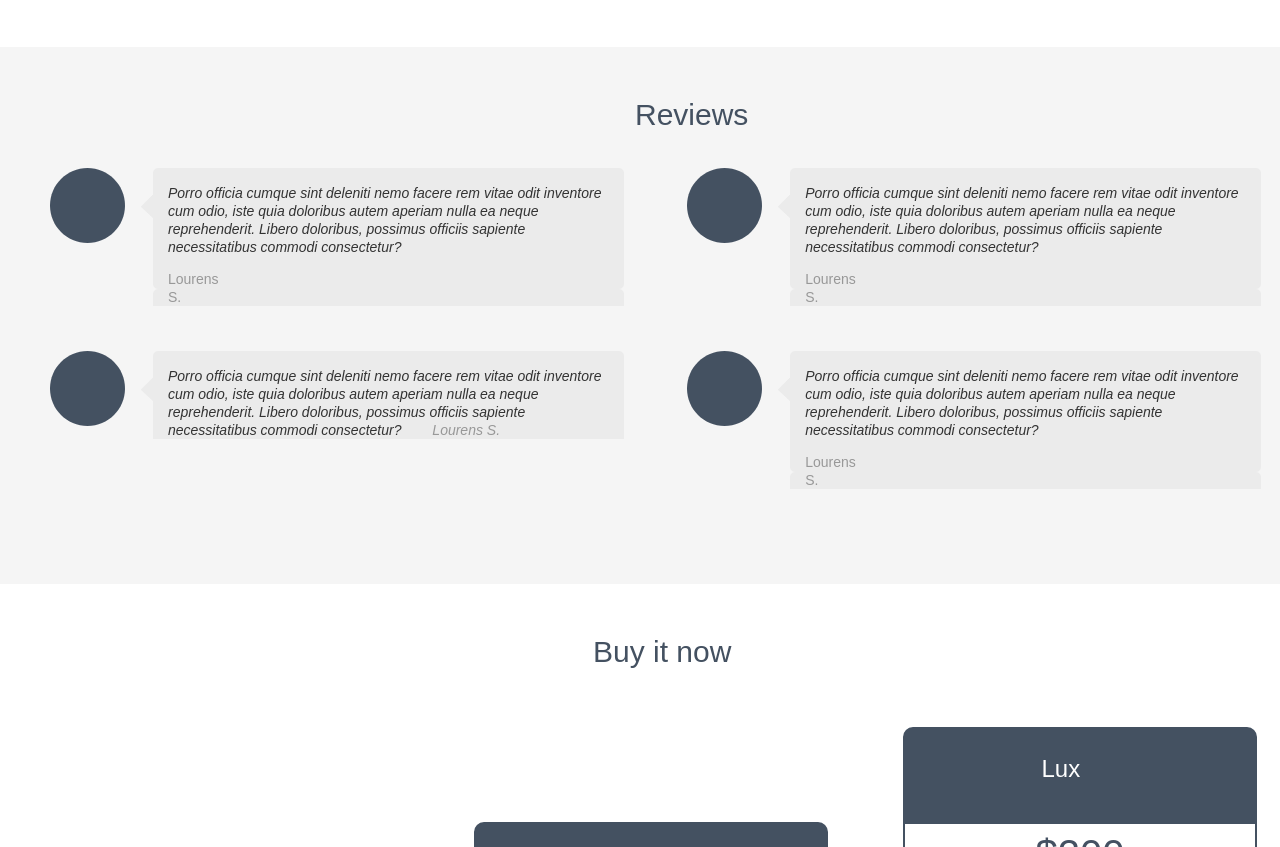
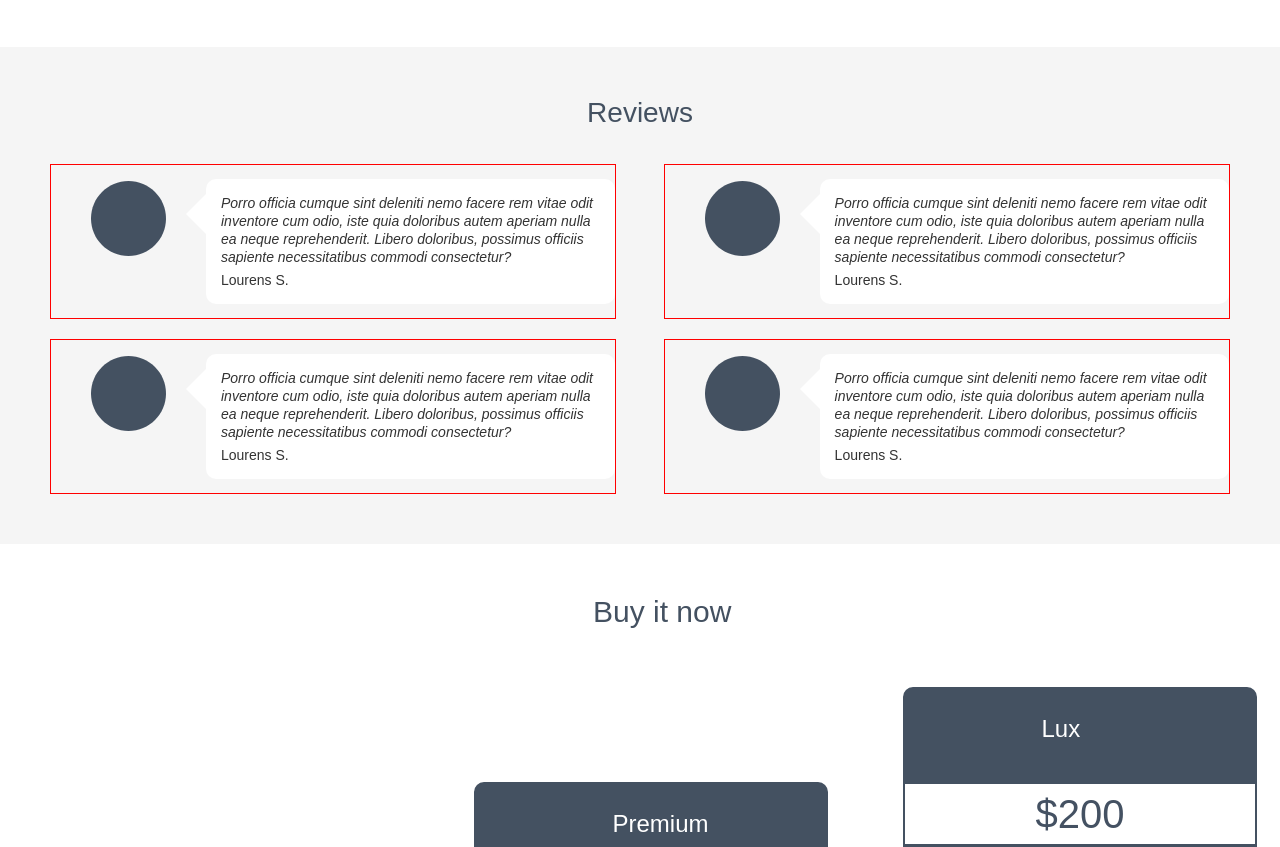
Before and after one commit to Deepmarik/my_project_hub, a plain HTML site: page index.html in a window 1280 px wide. Shown: the part 1645-2492 px from the top of the page. Drawn offline with Linux system fonts and the light colour scheme.

Commit message:
changed section Rewievs index.html and style.css

```diff
--- a/css/style.css
+++ b/css/style.css
@@ -278,59 +278,83 @@ details[open] .dignity-pic::after {
     margin: 10px 0 0 0;
 }
 
-.section-reviews {
+.reviews {
     width: 100%;
     background-color: #f5f5f5;
+    display: flex;
+    flex-direction: row;
+    flex-wrap: wrap;
+    justify-content: space-between;
+    padding-bottom: 30px;
+
 }
 
-.section-reviews:after {
-    content: " ";
+.reviews-title {
+    /* Style for "Reviews" */
+    width: 100%;
+
     display: block;
-    width: 100%;
-    clear: both;
+    text-align: center;
+    margin: 0px 0 35px 0;
+    font-size: 28px;
+    color: #445161;
 }
 
-.section-reviews-title {
-    /* Style for "Reviews" */
-    width: 111px;
-    /*height: 22px;*/
-    color: #445161;
-    font-size: 30px;
-    font-weight: 400;
-    line-height: 36px;
-    padding: 0 0 0 585px;
+
+.rewievs-article-item {
+    width: 48%;
+    border: 1px solid red;
+    box-sizing: border-box;
+    margin: 0 0 20px 0;
+    display: flex;
+    justify-content: space-between;
 }
 
-.reviews-wrp-left {
-    width: 46%;
-    float: left;
-}
-
-.rewievs-figure {
-    margin: 35px 0 45px 0;
-}
+.figure-rewievs-pic {}
 
 .rewievs-pic {
     display: block;
-    float: left;
+    /*    float: left;*/
 }
 
-.rewievs-figcaption {
-    margin-left: 91px;
-    background-image: url(/img/bg_review.png);
-    width: 483px;
-}
 
-.rewievs-figcaption-text {
-    /* Style for "Porro offi" */
-    width: 436px;
+.rewievs-item-text {
+    width: 80%;
     color: #333333;
     font-style: italic;
     font-size: 14px;
     font-weight: 400;
     line-height: 18px;
-    padding: 16px 20px 0px 27px;
+    padding: 15px;
+    background-color: #fff;
+    box-sizing: border-box;
+    border-radius: 10px;
+    position: relative;
 }
+
+.rewievs-item-text:before {
+    content: " ";
+    border: 20px solid transparent;
+    border-right: 20px solid #fff;
+    display: block;
+    position: absolute;
+    top: 15px;
+    left: -40px;
+}
+
+.rewievs-items-autor {
+    display: block;
+    margin: 5px 0 0 0;
+    font-style: normal;
+}
+
+.rewievs-figcaption {
+    margin-left: 91px;
+    /*    background-image: url(/img/bg_review.png);*/
+    width: 483px;
+}
+
+
 
 .rewievs-figcaption-autor {
     /* Style for "Lourens S." */
@@ -340,11 +364,6 @@ details[open] .dignity-pic::after {
     font-weight: 400;
     line-height: 18px;
     padding-left: 27px;
-}
-
-.reviews-wrp-right {
-    width: 46%;
-    float: right;
 }
 
 .section-buy-it-now {
--- a/index.html
+++ b/index.html
@@ -102,41 +102,42 @@
                     </figcaption>
                 </figure>
         </section>
-        <section class="section-reviews padding-site">
-            <span class="section-reviews-title">Reviews</span>
-            <div class="reviews-wrp-left">
-                <figure class="rewievs-figure">
-                    <img class="rewievs-pic" src="/img/userpic.png" alt="photo" height="75">
-                    <figcaption class="rewievs-figcaption"><span class="figcaption-title"></span>
-                        <p class="rewievs-figcaption-text">Porro officia cumque sint deleniti nemo facere rem vitae odit inventore cum odio, iste quia doloribus autem aperiam nulla ea neque reprehenderit. Libero doloribus, possimus officiis sapiente necessitatibus commodi consectetur?</p>
-                        <p class="rewievs-figcaption-autor">Lourens S.</p>
-                    </figcaption>
-                </figure>
-                <figure class="rewievs-figure">
-                    <img class="rewievs-pic" src="/img/userpic.png" alt="photo" height="75">
-                    <figcaption class="rewievs-figcaption"><span class="figcaption-title"></span>
-                        <p class="rewievs-figcaption-text">Porro officia cumque sint deleniti nemo facere rem vitae odit inventore cum odio, iste quia doloribus autem aperiam nulla ea neque reprehenderit. Libero doloribus, possimus officiis sapiente necessitatibus commodi consectetur?
-                            <span class="rewievs-figcaption-autor">Lourens S.</span></p>
-                    </figcaption>
-                </figure>
-            </div>
-            <div class="reviews-wrp-right">
-                <figure class="rewievs-figure">
-                    <img class="rewievs-pic" src="/img/userpic.png" alt="photo" height="75">
-                    <figcaption class="rewievs-figcaption"><span class="figcaption-title"></span>
-                        <p class="rewievs-figcaption-text">Porro officia cumque sint deleniti nemo facere rem vitae odit inventore cum odio, iste quia doloribus autem aperiam nulla ea neque reprehenderit. Libero doloribus, possimus officiis sapiente necessitatibus commodi consectetur?</p>
-                        <p class="rewievs-figcaption-autor">Lourens S.</p>
-                    </figcaption>
-                </figure>
-                <figure class="rewievs-figure">
-                    <img class="rewievs-pic" src="/img/userpic.png" alt="photo" height="75">
-                    <figcaption class="rewievs-figcaption"><span class="figcaption-title"></span>
-                        <p class="rewievs-figcaption-text">Porro officia cumque sint deleniti nemo facere rem vitae odit inventore cum odio, iste quia doloribus autem aperiam nulla ea neque reprehenderit. Libero doloribus, possimus officiis sapiente necessitatibus commodi consectetur?</p>
-                        <p class="rewievs-figcaption-autor">Lourens S.</p>
-                    </figcaption>
-                </figure>
-            </div>
+<!--                       Section Reviews-->
+        <section class="reviews padding-site">
+            <span class="reviews-title">Reviews</span>
+
+                <article class="rewievs-article-item">
+                   <figure class="figure-rewievs-pic"> <img class="rewievs-pic" src="/img/userpic.png" alt="photo" height="75"></figure>
+
+                        <p class="rewievs-item-text">Porro officia cumque sint deleniti nemo facere rem vitae odit inventore cum odio, iste quia doloribus autem aperiam nulla ea neque reprehenderit. Libero doloribus, possimus officiis sapiente necessitatibus commodi consectetur?
+                        <span class="rewievs-items-autor">Lourens S.</span></p>
+
+                </article>
+                 <article class="rewievs-article-item">
+                   <figure rewievs-pic> <img class="rewievs-pic" src="/img/userpic.png" alt="photo" height="75"></figure>
+
+                        <p class="rewievs-item-text">Porro officia cumque sint deleniti nemo facere rem vitae odit inventore cum odio, iste quia doloribus autem aperiam nulla ea neque reprehenderit. Libero doloribus, possimus officiis sapiente necessitatibus commodi consectetur?
+                        <span class="rewievs-items-autor">Lourens S.</span></p>
+
+                </article>
+
+                 <article class="rewievs-article-item">
+                   <figure rewievs-pic> <img class="rewievs-pic" src="/img/userpic.png" alt="photo" height="75"></figure>
+
+                        <p class="rewievs-item-text">Porro officia cumque sint deleniti nemo facere rem vitae odit inventore cum odio, iste quia doloribus autem aperiam nulla ea neque reprehenderit. Libero doloribus, possimus officiis sapiente necessitatibus commodi consectetur?
+                        <span class="rewievs-items-autor">Lourens S.</span></p>
+
+                </article>
+                 <article class="rewievs-article-item">
+                   <figure rewievs-pic> <img class="rewievs-pic" src="/img/userpic.png" alt="photo" height="75"></figure>
+
+                        <p class="rewievs-item-text">Porro officia cumque sint deleniti nemo facere rem vitae odit inventore cum odio, iste quia doloribus autem aperiam nulla ea neque reprehenderit. Libero doloribus, possimus officiis sapiente necessitatibus commodi consectetur?
+                        <span class="rewievs-items-autor">Lourens S.</span></p>
+
+                </article>
+
         </section>
+        <!--                       Section Buy-it-now-->
         <section class="section-buy-it-now padding-site">
             <div class="buy-title-wrp"><span class="section-buy-title">Buy it now</span></div>
             <div class="buy-standart-wrp buy-style-wrp">
```
